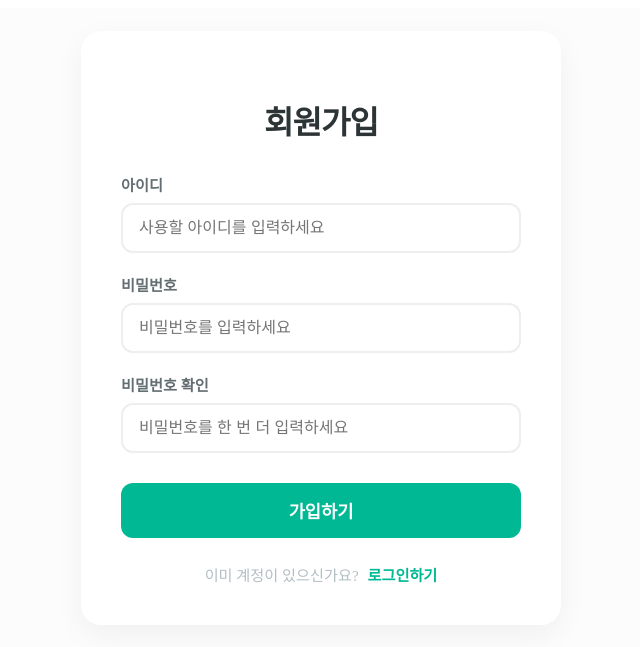
After one commit to kimyuseon/project_3jo, a Django app: page /user/signup/ in a window 1280 px wide. The commit adds this page. Shown: the top 647 px of the page, without its empty margins (319-959 px from the left). Run offline with Django 5.2, Linux system fonts and the light colour scheme.

Commit message:
유선:user 로그인/회원가입/로그아웃 기능정리

```diff
--- a/static/css/user.css
+++ b/static/css/user.css
@@ -0,0 +1,99 @@
+/* 로그인/회원가입 전체 컨테이너 */
+.auth-wrapper {
+    display: flex;
+    justify-content: center;
+    align-items: center;
+    min-height: 80vh; /* 화면 중앙 배치를 위해 */
+    background-color: #fcfcfc;
+}
+
+/* 카드형 레이아웃 박스 */
+.auth-card {
+    background: white;
+    padding: 40px;
+    border-radius: 20px;
+    box-shadow: 0 10px 30px rgba(0, 0, 0, 0.05); /* 은은한 그림자 */
+    width: 100%;
+    max-width: 400px; /* 너무 넓어지지 않게 고정 */
+    text-align: center;
+}
+
+/* 제목 (로그인/회원가입) */
+.auth-card h2 {
+    font-size: 2rem;
+    font-weight: 800;
+    color: #2d3436;
+    margin-bottom: 30px;
+    letter-spacing: -1px;
+}
+
+/* 입력 칸 세트 (label + input) */
+.form-group {
+    text-align: left;
+    margin-bottom: 20px;
+}
+
+.form-group label {
+    display: block;
+    font-weight: 600;
+    margin-bottom: 8px;
+    color: #636e72;
+    font-size: 0.95rem;
+}
+
+/* input 태그 스타일링 */
+.auth-card input[type="text"],
+.auth-card input[type="password"],
+.auth-card input[type="email"] {
+    width: 100%;
+    padding: 14px 16px;
+    border: 2px solid #eee;
+    border-radius: 12px;
+    font-size: 1rem;
+    transition: all 0.3s;
+    box-sizing: border-box; /* 패딩 때문에 박스가 안 삐져나가게 함 */
+}
+
+/* 입력 칸 클릭 시 효과 */
+.auth-card input:focus {
+    border-color: #00b894;
+    outline: none;
+    box-shadow: 0 0 8px rgba(0, 184, 148, 0.1);
+}
+
+/* 제출 버튼 */
+.btn-auth {
+    width: 100%;
+    padding: 15px;
+    background-color: #00b894;
+    color: white;
+    border: none;
+    border-radius: 12px;
+    font-size: 1.1rem;
+    font-weight: 700;
+    cursor: pointer;
+    transition: background 0.3s;
+    margin-top: 10px;
+}
+
+.btn-auth:hover {
+    background-color: #00a887;
+}
+
+/* 가입하기 <-> 로그인 이동 링크 */
+.auth-footer {
+    margin-top: 25px;
+    font-size: 0.95rem;
+    color: #b2bec3;
+}
+
+.auth-footer a {
+    color: #00b894;
+    text-decoration: none;
+    font-weight: 600;
+    margin-left: 5px;
+}
+
+.auth-footer a:hover {
+    text-decoration: underline;
+}
--- /dev/null
+++ b/templates/user/signup.html
@@ -0,0 +1,47 @@
+{% load static %}
+<!DOCTYPE html>
+<html lang="ko">
+<head>
+    <meta charset="UTF-8">
+    <title>회원가입 - 나만의 레시피 냉장고</title>
+    <link rel="stylesheet" href="{% static 'css/user.css' %}">
+</head>
+<body>
+    <div class="auth-wrapper">
+        <div class="auth-card">
+            <h2>회원가입</h2>
+
+            <form method="POST">
+                {% csrf_token %}
+
+                <div class="form-group">
+                    <label>아이디</label>
+                    <input type="text" name="username" placeholder="사용할 아이디를 입력하세요" required>
+                    {% if form.username.errors %}
+                        <p style="color: red; font-size: 0.8rem;">{{ form.username.errors.0 }}</p>
+                    {% endif %}
+                </div>
+
+                <div class="form-group">
+                    <label>비밀번호</label>
+                    <input type="password" name="password" placeholder="비밀번호를 입력하세요" required>
+                    {% if form.password.errors %}
+                        <p style="color: red; font-size: 0.8rem;">{{ form.password.errors.0 }}</p>
+                    {% endif %}
+                </div>
+
+                <div class="form-group">
+                    <label>비밀번호 확인</label>
+                    <input type="password" name="password_confirm" placeholder="비밀번호를 한 번 더 입력하세요" required>
+                </div>
+
+                <button type="submit" class="btn-auth">가입하기</button>
+            </form>
+
+            <div class="auth-footer">
+                이미 계정이 있으신가요? <a href="{% url 'user:login' %}">로그인하기</a>
+            </div>
+        </div>
+    </div>
+</body>
+</html>
--- a/user/forms.py
+++ b/user/forms.py
@@ -4,8 +4,8 @@ from django.contrib.auth.models import User
 class SignUpForm(forms.ModelForm):
     username = forms.CharField(label='아이디',help_text='')
     password = forms.CharField(label='비밀번호',widget=forms.PasswordInput())
-    email = forms.EmailField(label='이메일')
+    # email = forms.EmailField(label='이메일')
 
     class Meta:
         model = User
-        fields = ['username', 'password', 'email']
+        fields = ['username', 'password']
--- a/user/urls.py
+++ b/user/urls.py
@@ -4,7 +4,7 @@ from . import views
 app_name = 'user'
 
 urlpatterns = [
-    re_path(r'^SignUp/$', views.SignUp_view, name='SignUp'),
+    re_path(r'^signup/$', views.signup_view, name='signup'),
     re_path(r'^login/$', views.login_view, name='login'),
     re_path(r'^logout/$', views.logout_view, name='logout'),
     re_path(r'^index/$', views.main_index, name='index'),
--- a/user/views.py
+++ b/user/views.py
@@ -8,7 +8,7 @@ from django.contrib.auth import logout as auth_logout
 from django.shortcuts import redirect
 
 
-def SignUp_view(request): #회원가입 기능
+def signup_view(request): #회원가입 기능
     if request.method == 'POST':
         form = SignUpForm(request.POST)
         if form.is_valid():
@@ -16,7 +16,7 @@ def SignUp_view(request): #회원가입 기능
             user.set_password(form.cleaned_data['password'])
             user.save()
             UserProfile.objects.create(user=user)
-            return redirect('login')
+            return redirect('user:login')
     else:
         form = SignUpForm()
 
@@ -30,16 +30,16 @@ def login_view(request): #로그인 기능
         user = authenticate(request, username=u_id, password=u_pw)
         if user is not None:
             auth_login(request, user)
-            return redirect('index')
+            return redirect('user:index')
         else:
-            return render(request, 'community/login.html', {'error': '로그인 실패'})
+            return render(request, 'user/login.html', {'error': '로그인 실패'})
     else:
-        return render(request, 'community/login.html')
+        return render(request, 'user/login.html')
 
 
 def logout_view(request): #로그아웃 기능
     auth_logout(request)
-    return redirect('index')
+    return redirect('user:index')
 
 def main_index(request):
     return render(request, 'index.html')
```
Also changed, not shown: static/css/my_style.css (+73 -122 lines), templates/community/login.html (deleted, +0 -7 lines), templates/index.html (+15 -4 lines), templates/user/login.html (added, +23 -0 lines), db.sqlite3, templates/community/singup.html (deleted).
